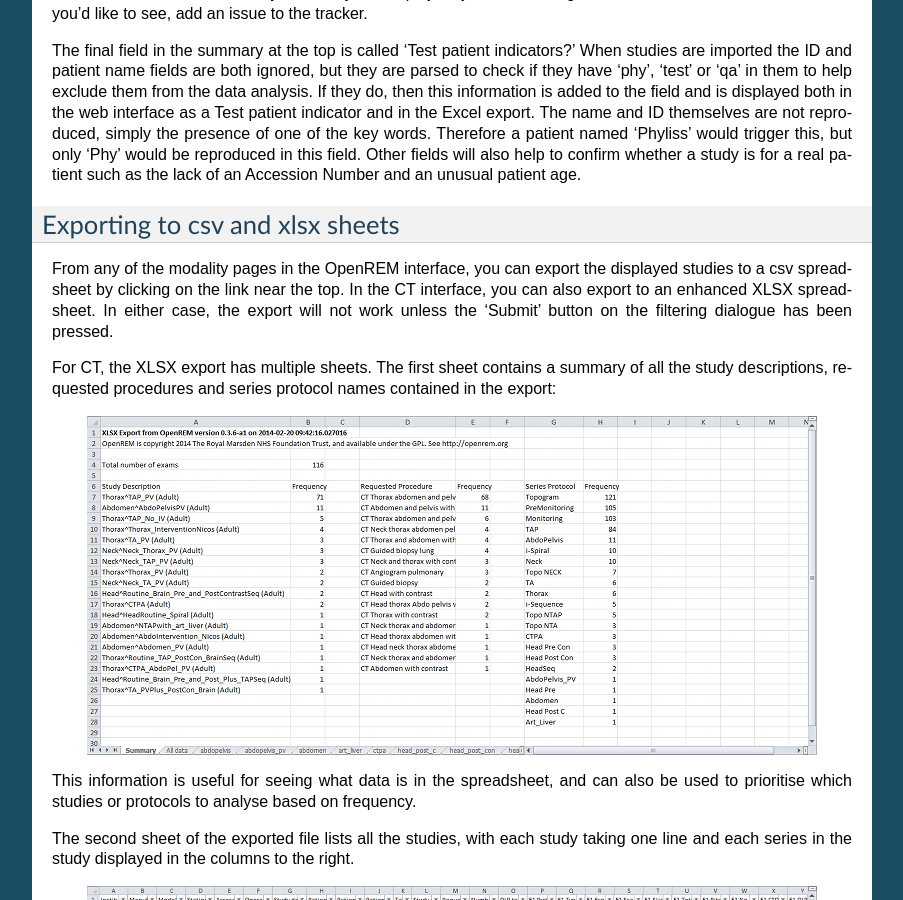
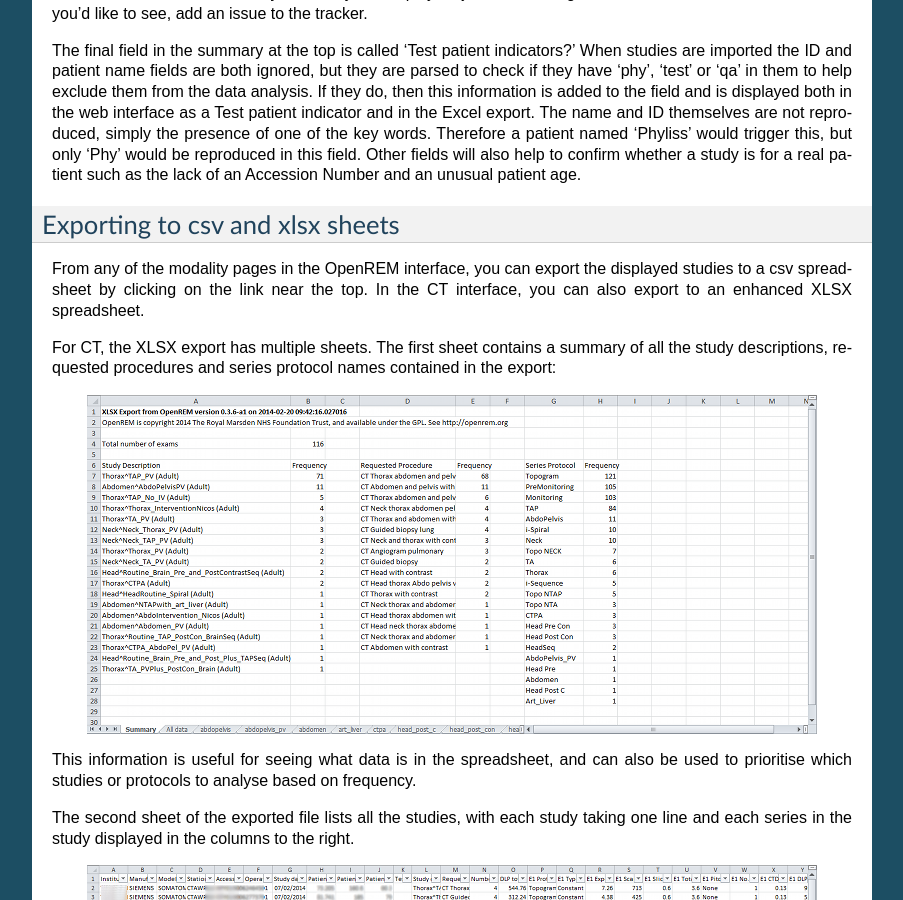
Before and after one commit to ckswilliams/modOpenREM, a Sphinx documentation site: the page built from docs/interface.rst, in a window 1280 px wide and 900 px high, scrolled down 2595 px. Shown: the whole window, without its empty margins (198-1101 px from the left). Built offline with Sphinx 7.4.7, drawn with Linux system fonts in a browser that asks for light colours.

Commit message:
Removed statement about export not working until filter is applied. Refs #50.

```diff
--- a/docs/interface.rst
+++ b/docs/interface.rst
@@ -79,8 +79,6 @@ Exporting to csv and xlsx sheets
 From any of the modality pages in the OpenREM interface, you can export the
 displayed studies to a csv spreadsheet by clicking on the link near the top.
 In the CT interface, you can also export to an enhanced XLSX spreadsheet.
-In either case, the export will not work unless the 'Submit' button on the
-filtering dialogue has been pressed.
 
 For CT, the XLSX export has multiple sheets. The first sheet contains a
 summary of all the study descriptions, requested procedures and series
```
